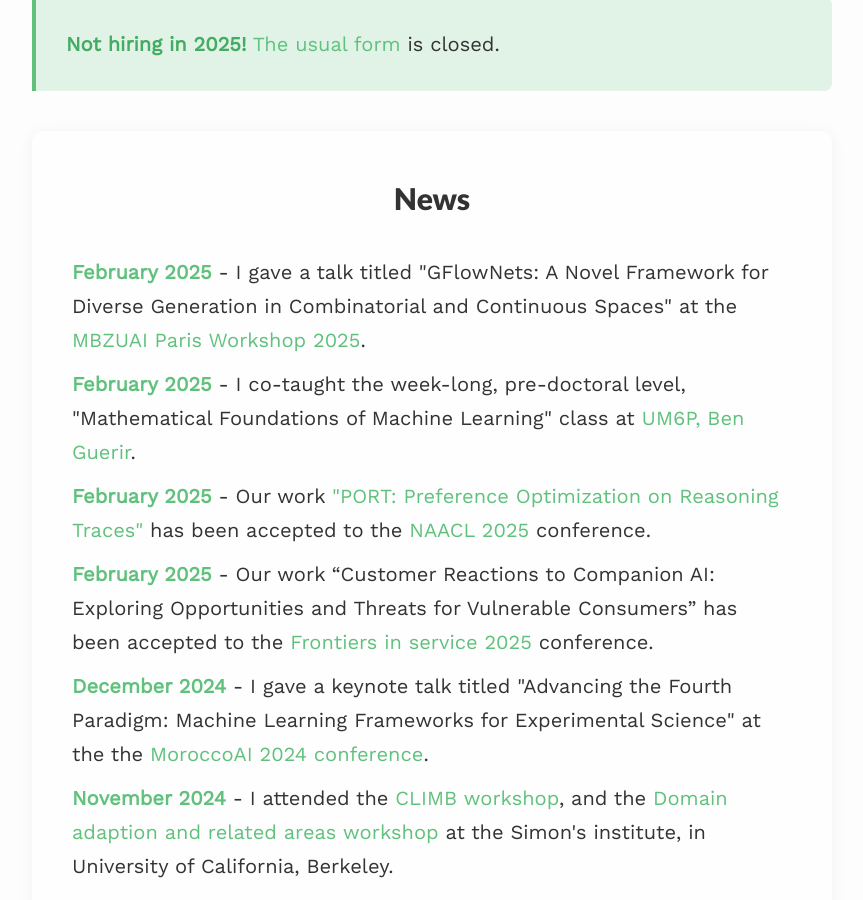
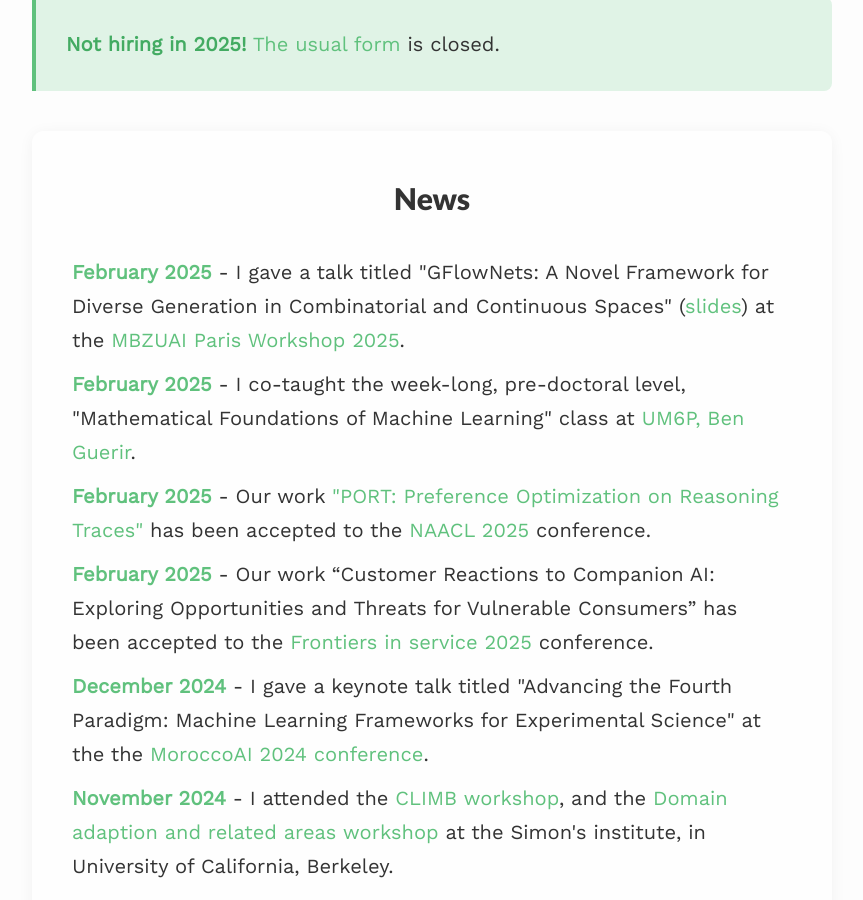
Before and after one commit to saleml/saleml.github.io, a Jekyll site: the page built from index.md, in a window 1280 px wide and 900 px high, scrolled down 1166 px. Shown: the whole window, without its empty margins (208-1071 px from the left). Built offline with Jekyll 4.4.1, drawn with Linux system fonts in a browser that asks for light colours; nearby versions of some CDN libraries.

Commit message:
update website

```diff
--- a/_includes/navigation.html
+++ b/_includes/navigation.html
@@ -1,6 +1,6 @@
 <div class="links scroll">
         <a href="{{site.baseurl}}/">Home</a>
-        <a href="{{site.baseurl}}/CV.pdf" target=”_blank”>Short CV</a>
+        <a href="{{site.baseurl}}/assets/files/CV.pdf" target=”_blank”>Short CV</a>
         <a href="https://scholar.google.com/citations?user=xLSkCrIAAAAJ&hl=fr&oi=ao" target=”_blank”>Google Scholar</a>
         <!-- <a href="{{site.baseurl}}/projects/">Projects</a>
         <a href="{{site.baseurl}}/blog/">Blog</a>
--- a/index.md
+++ b/index.md
@@ -60,7 +60,7 @@
 <div class="news" style="margin-top: 2em;">
 <h2>News</h2>
 <ul>
-  <li><span class="news-date">February 2025</span> - I gave a talk titled "GFlowNets: A Novel Framework for Diverse Generation in Combinatorial and Continuous Spaces" at the <a href="https://mbzuai-paris.github.io/workshop-2025">MBZUAI Paris Workshop 2025</a>.</li>
+  <li><span class="news-date">February 2025</span> - I gave a talk titled "GFlowNets: A Novel Framework for Diverse Generation in Combinatorial and Continuous Spaces" (<a href="{{site.baseurl}}/assets/files/mbzuai_paris_workshop_feb25.pdf" target="_blank">slides</a>) at the <a href="https://mbzuai-paris.github.io/workshop-2025">MBZUAI Paris Workshop 2025</a>.</li>
   <li><span class="news-date">February 2025</span> - I co-taught the week-long, pre-doctoral level, "Mathematical Foundations of Machine Learning" class at <a href="https://um6p.ma/">UM6P, Ben Guerir</a>.</li>
   <li><span class="news-date">February 2025</span> - Our work <a href="https://arxiv.org/abs/2406.16061">"PORT: Preference Optimization on Reasoning Traces"</a> has been accepted to the <a href="https://2025.naacl.org/">NAACL 2025</a> conference.</li>
   <li><span class="news-date">February 2025</span> - Our work “Customer Reactions to Companion AI: Exploring Opportunities and Threats for Vulnerable Consumers” has been accepted to the <a href="https://www.servsig.org/wordpress/2024/08/2025-frontiers-in-service-in-hec-montreal-canada/">Frontiers in service 2025</a> conference.</li>
```
Also changed, not shown: 3 other files.
